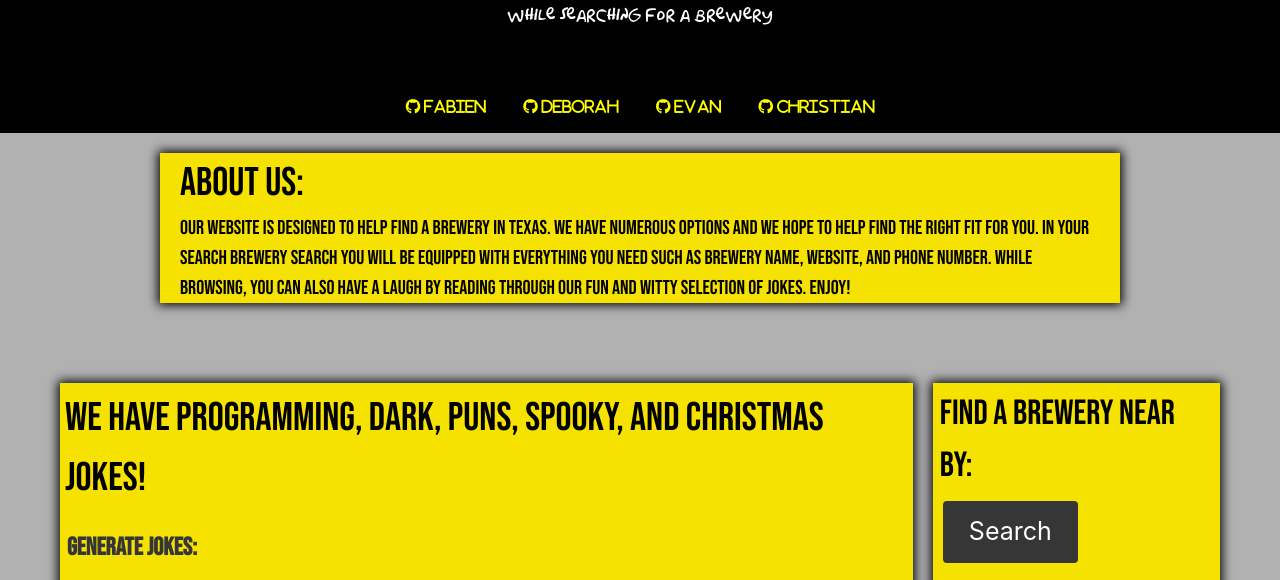
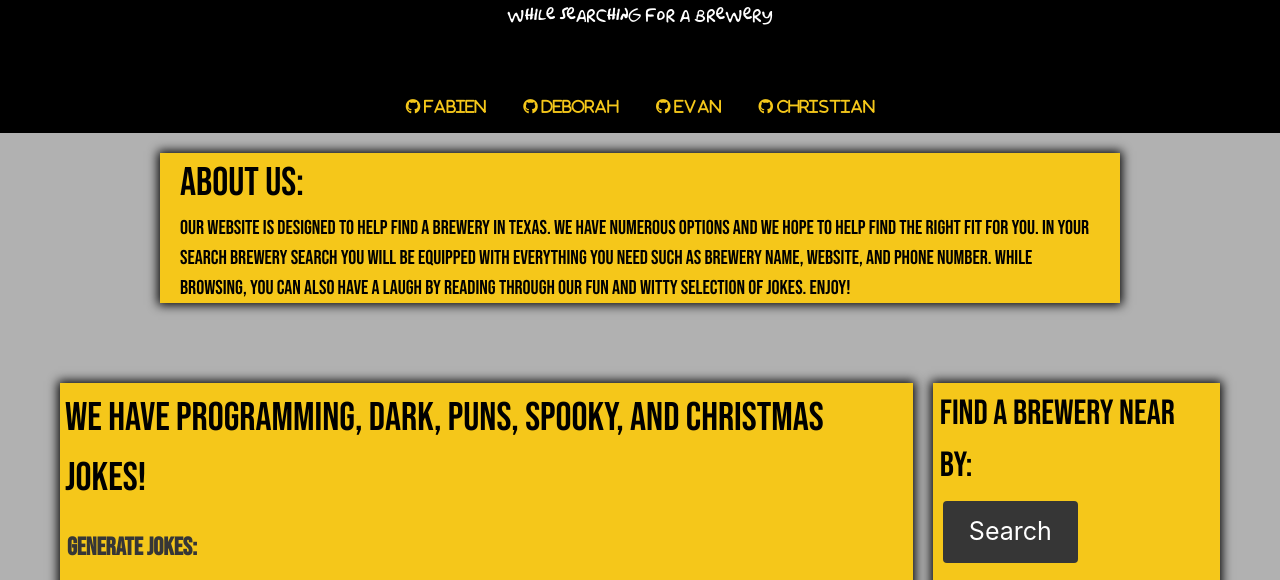
Before and after one commit to evanacoates/P1-Mugs-N-Puns, a plain HTML site: page index.html in a window 1280 px wide. Shown: the part 220-800 px from the top of the page. Drawn offline with nearby package versions, Linux system fonts and the light colour scheme; a web font is replaced by a local one.

Commit message:
css fixed colors

```diff
--- a/CSS/style.css
+++ b/CSS/style.css
@@ -93,7 +93,10 @@ body {
 .about-us {
     padding: 50px;
     margin: 10px;
-    background-color: rgb(246, 226, 0);
+    /* background-color: rgb(246, 226, 0); */
+    background-color: rgb(245,199,26);
+
+
     box-shadow: 0 0 10px 2px;
 
 
@@ -117,7 +120,8 @@ body {
     /* width: 50%; */
     width: auto;
     overflow: hidden;
-    background-color: rgb(246, 226, 0);
+    background-color: rgb(245,199,26);
+    /* background-color: rgb(246, 226, 0); */
     box-shadow: 0 0 10px 2px;
     /* max-height: 1400px; */
 
@@ -133,7 +137,9 @@ body {
     /* width: 50%;  */
     width: auto;
     overflow: hidden;
-    background-color: rgb(246, 226, 0);
+    background-color: rgb(245,199,26);
+
+    /* background-color: rgb(246, 226, 0); */
     box-shadow: 0 0 10px 2px;
 
 }
@@ -151,7 +157,10 @@ body {
 } */
 
 #fabien {
-    color: yellow;
+    /* color: yellow; */
+    /* background-color: rgb(245,199,26); */
+color:rgb(245,199,26);
+
     /* border-bottom: 2px solid gray; */
 }
 
```
